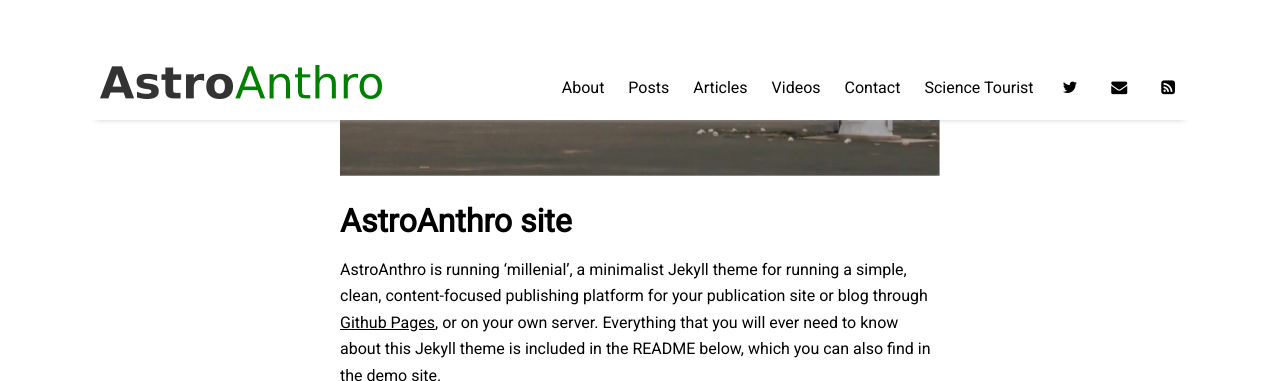
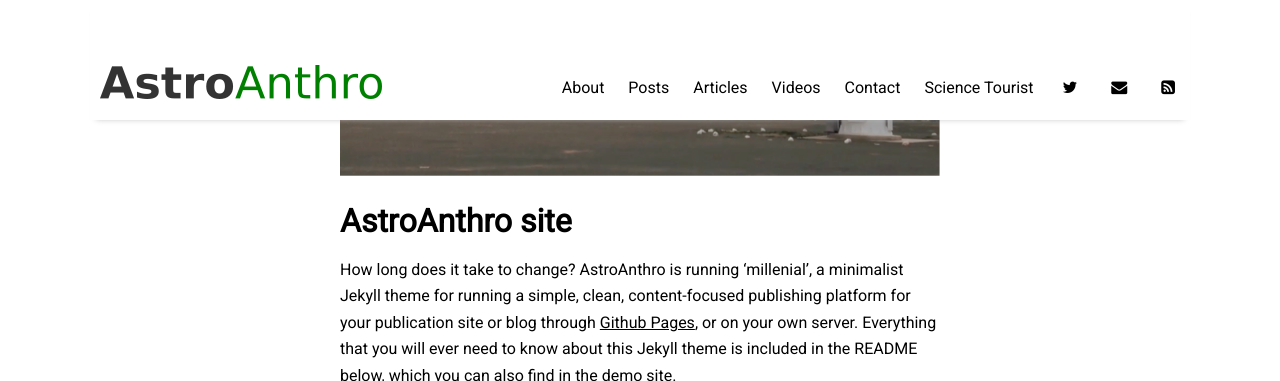
Before and after one commit to romeeld/AstroAnthro, a Jekyll site: the page built from _posts/2016-10-10-getting-started.md, in a window 1280 px wide and 900 px high, scrolled down 348 px, cut to the strip 0-381 px from the top of the window. Built offline with Jekyll 4.4.1, drawn with Linux system fonts in a browser that asks for light colours; nearby versions of some CDN libraries.

Commit message:
Update 2016-10-10-getting-started.md

```diff
--- a/_posts/2016-10-10-getting-started.md
+++ b/_posts/2016-10-10-getting-started.md
@@ -9,6 +9,7 @@ image: Kat7.png
 
 # AstroAnthro site
 
+How long does it take to change?
 AstroAnthro is running 'millenial', a minimalist Jekyll theme for running a simple, clean, content-focused publishing platform for your publication site or blog through [Github Pages](https://pages.github.com/), or on your own server. Everything that you will ever need to know about this Jekyll theme is included in the README below, which you can also find in [the demo site](https://lenpaul.github.io/Millennial/).
 
 ![alt text](https://user-images.githubusercontent.com/8409329/32801138-33a72030-c94a-11e7-8a62-6184e6df5a8f.png "Millennial Demo Image")
```
